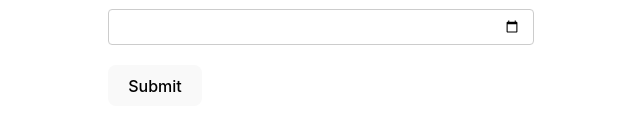
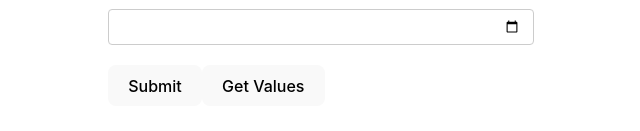
Before and after one commit to ain-afridi/react-hook-form, a React (Vite) app: page / in a window 1280 px wide. Shown: the part 965-1096 px from the top of the page, without its empty margins (319-959 px from the left). Built offline with nearby package versions, Linux system fonts and the light colour scheme.

Commit message:
get field values

```diff
--- a/src/components/YoutubeForm.tsx
+++ b/src/components/YoutubeForm.tsx
@@ -49,7 +49,7 @@
     // }
   });
 
-  const { register, control, handleSubmit, formState, watch } = form;
+  const { register, control, handleSubmit, formState, watch, getValues } = form;
 
   const { fields, append, remove } = useFieldArray({
     name: "phNumbers",
@@ -79,6 +79,11 @@
 
     return () => subscription.unsubscribe();
   }, [watch])
+
+  const handleGetValues = () => {
+    console.log("Get Values", getValues());
+
+  }
 
 
   return (
@@ -251,6 +256,8 @@
         </div>
 
         <button type="submit">Submit</button>
+
+        <button type="button" onClick={handleGetValues}>Get Values</button>
       </form>
       <DevTool control={control} />
     </div>
```
